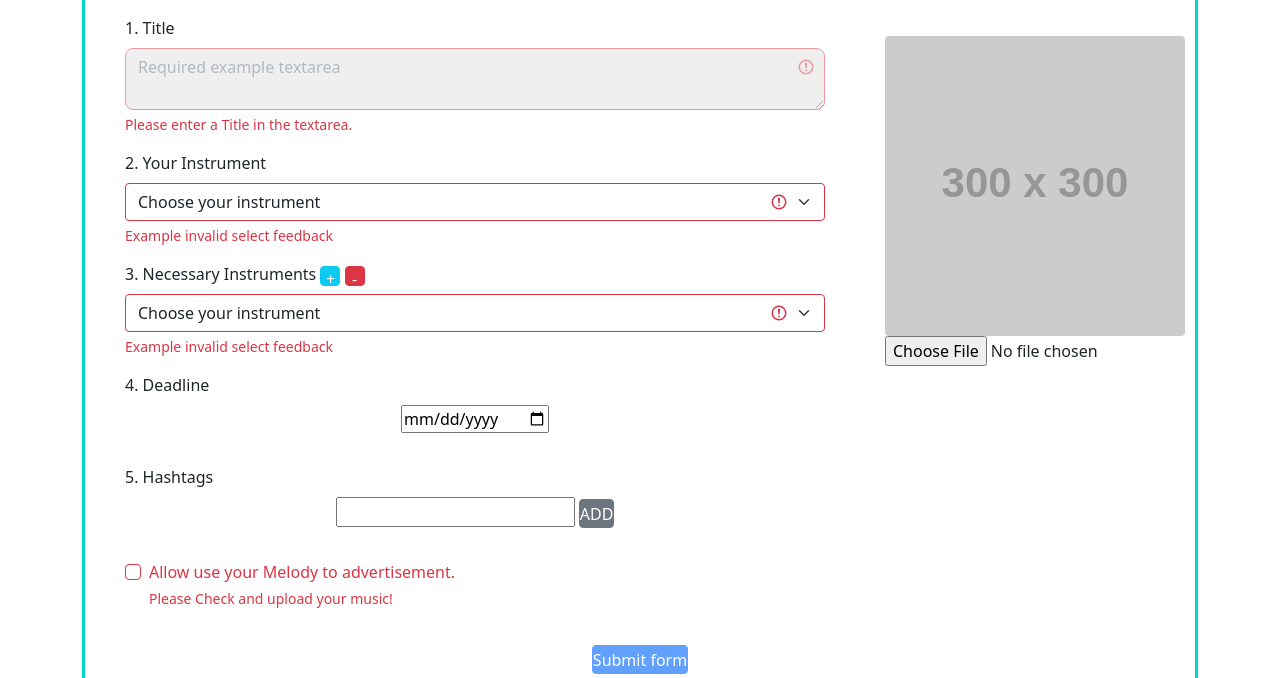
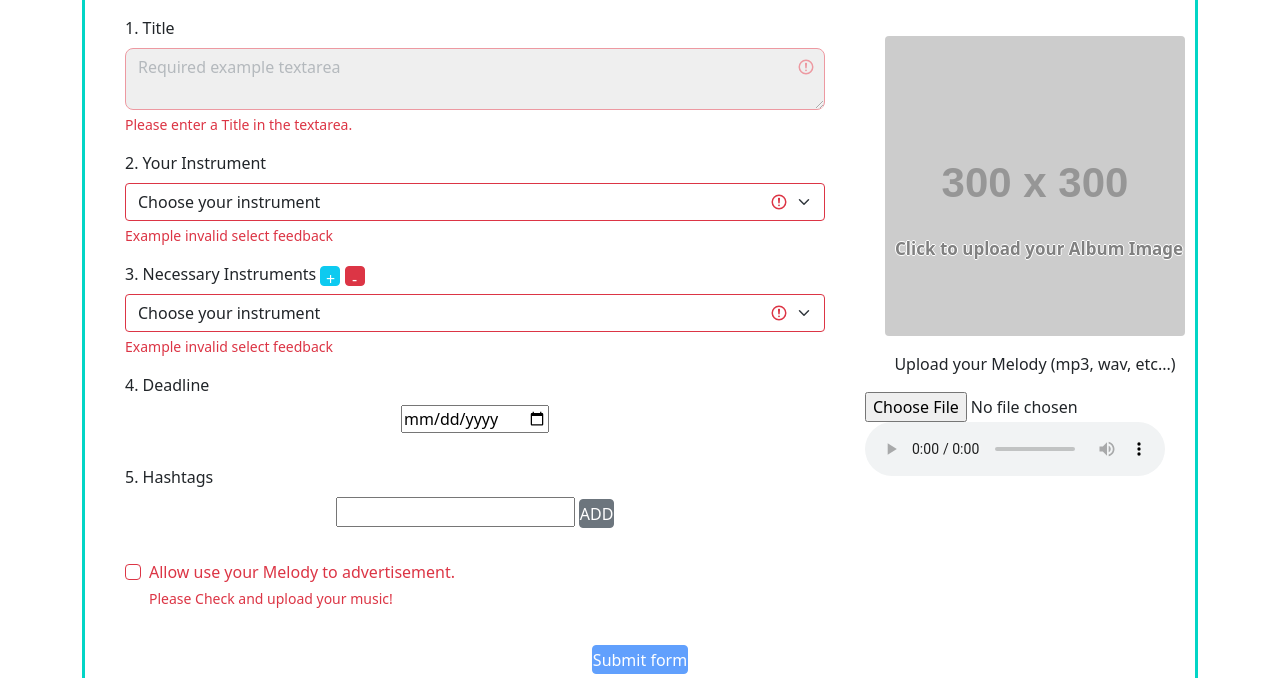
Before and after one commit to Ktaewon/PLAIN, a Django app: page /melody/ in a window 1280 px wide; the page is wider, and only the part inside the window is pictured. Shown: the part 302-980 px from the top of that part. Run offline with Django 3.2, Linux system fonts and the light colour scheme; grey boxes labelled with a size stand in for pictures from a placeholder-image service; some libraries are stand-ins or nearby versions.

Commit message:
melody music upload complete

```diff
--- a/Plain/Melody/static/css/melody_upload1.css
+++ b/Plain/Melody/static/css/melody_upload2.css
@@ -21,6 +21,22 @@
     width : 300px;
     height : 300px;
     margin: 20px;
+    position: relative;
+}
+.img_preview .img-text {
+    position:absolute;
+    top:200px;
+    left:10px;
+    color:gray;
+    font-weight: bold;
+    font-size: 17px;
+    text-shadow: -1px 0 white,
+                0 1px white,
+                1px 0 white,
+                0 -1px white;
+}
+#imgInput{
+    display: none;
 }
 .btn-inst {
     width : 20px;
--- a/Plain/Melody/static/js/melody_upload.js
+++ b/Plain/Melody/static/js/melody_upload1.js
@@ -4,7 +4,9 @@ function imgSize(which){
     var height = img.height;
     var max_width= 300;   // 이미지의 가로 최대 크기
     var max_height = 300; // 이미지의 세로 최대 크기
-
+    img.width = 300;
+    img.height = 300;
+    /*
     if ( width > max_width ) {  // 이미지가 300보다 크다면 너비를 300으로 맞우고 비율에 맞춰 세로값을 변경한다.
         height = height/(width / max_width);
         img.width = max_width;
@@ -18,7 +20,7 @@ function imgSize(which){
         width = width/(height / max_height);
         eval(img.width = width);
         eval(img.height = max_height);
-    }
+    }*/
 }
 
 
@@ -38,6 +40,17 @@ function readURL(input) {
     }
 }
 
+function readAudio(input) {
+    if (input.files && input.files[0]) {
+        var reader = new FileReader();
+
+        reader.onload = function (e) {
+            $('#audio_section').attr('src', e.target.result);
+        }
+        reader.readAsDataURL(input.files[0]);
+    }
+}
+
    // 이벤트를 바인딩해서 input에 파일이 올라올때 위의 함수를 this context로 실행합니다.
 
 $(function() {
@@ -51,3 +64,12 @@ $(document).ready(function() {
         imgSize("image_section");
     });
 });
+
+$("#image_section").on('click', function() {
+    document.all.imgInput.click();
+})
+$(function() {
+    $("#melodyInput").on('change', function(){
+        readAudio(this);
+    });
+});
--- a/Plain/Melody/templates/melody_upload.html
+++ b/Plain/Melody/templates/melody_upload.html
@@ -5,7 +5,7 @@ Upload Your Melody
 {% endblock %}
 
 {% block style %}
-<link rel="stylesheet" href="{% static 'css/melody_upload1.css' %}" type="text/css">
+<link rel="stylesheet" href="{% static 'css/melody_upload2.css' %}" type="text/css">
 {% endblock %}
 
 {% block out_container_content %}
@@ -67,9 +67,17 @@ Upload Your Melody
             </div>
         </div>
         <div class="fcol">
-            <div class="img_preview">
+            <div class="img_preview mb-3">
+                <input type="file" id="imgInput" name="imgInput" class="image_inputType_file" accept="img/*">
                 <img src="http://placehold.it/300x300" class="rounded mx-auto d-block" alt="..." id="image_section" name="image_section">
-                <input type="file" id="imgInput" class="image_inputType_file" accept="img/*">
+                <div class="img-text">
+                    <p>Click to upload your Album Image</p>
+                </div>
+            </div>
+            <div class="mb-3 mupload">
+                <p>Upload your Melody (mp3, wav, etc...)</p>
+                <input type="file" id="melodyInput" name="melodyInput" class="" accept="audio/*">
+                <audio src="" id="audio_section" controls>오디오 플레이어가 지원되지 않습니다.</audio>
             </div>
         </div>
     </div>
@@ -116,5 +124,5 @@ Upload Your Melody
 
 {% block script %}
 <script src="//code.jquery.com/jquery-1.11.0.min.js"></script>
-<script type="text/javascript" src="{% static 'js/melody_upload.js' %}"></script>
+<script type="text/javascript" src="{% static 'js/melody_upload1.js' %}"></script>
 {% endblock %}
```
